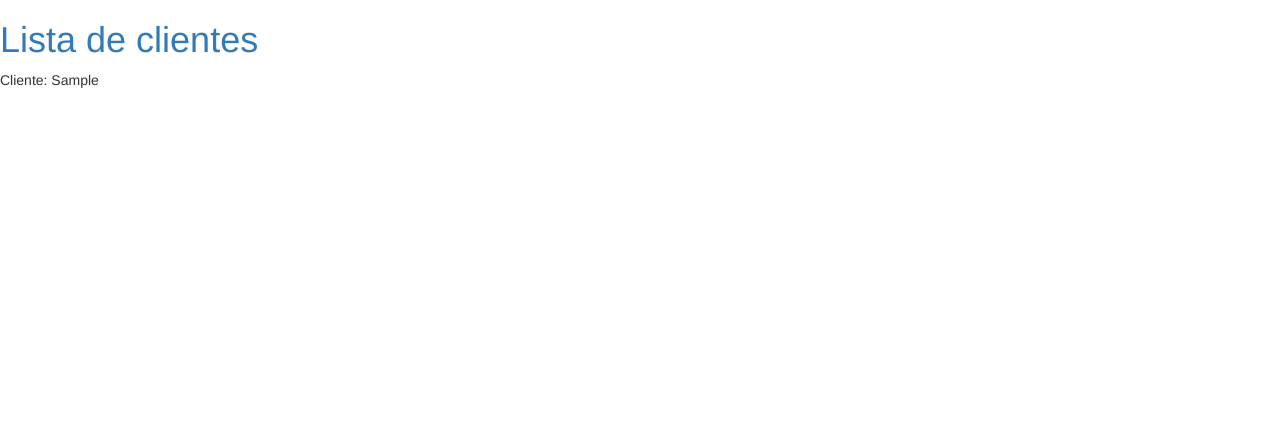
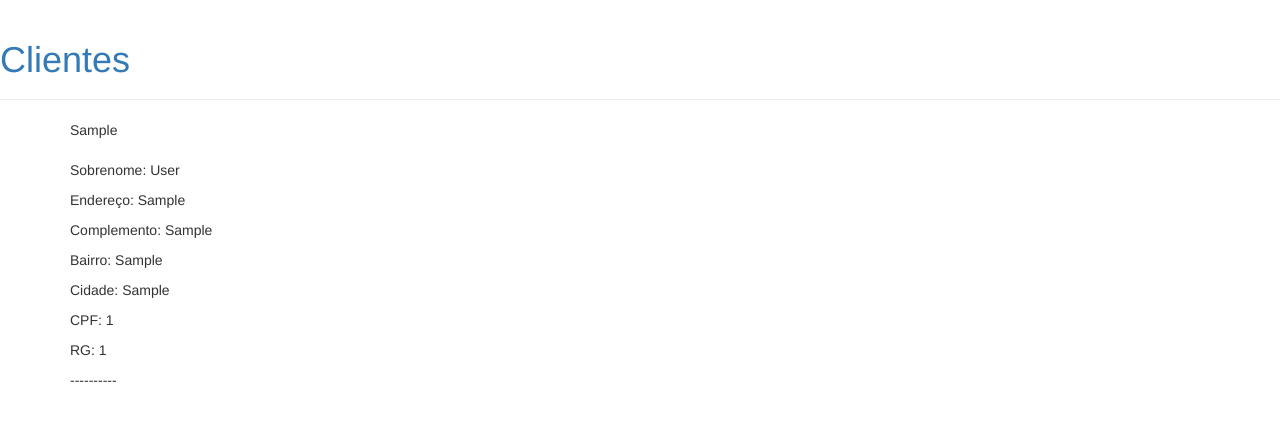
Before and after one commit to pedroalpacheco/cadastro, a Django app: page / in a window 1280 px wide. Shown: the top 421 px of the page. Run offline with Django 3.2, Linux system fonts and the light colour scheme; tables that the repository leaves empty hold one stand-in row (values such as "Sample post"); some libraries are stand-ins or nearby versions.

Commit message:
Lista_usuario

```diff
--- /dev/null
+++ b/cliente/templates/cliente/base.html
@@ -0,0 +1,23 @@
+{% load staticfiles %}
+<html>
+    <head>
+        <title>Cliente</title>
+        <link rel="stylesheet" href="//maxcdn.bootstrapcdn.com/bootstrap/3.2.0/css/bootstrap.min.css">
+        <link rel="stylesheet" href="//maxcdn.bootstrapcdn.com/bootstrap/3.2.0/css/bootstrap-theme.min.css">
+        <link href='//fonts.googleapis.com/css?family=Lobster&subset=latin,latin-ext' rel='stylesheet' type='text/css'>
+        <link rel="stylesheet" href="{% static 'css/blog.css' %}">
+    </head>
+    <body>
+        <div class="page-header">
+        <h1><a href="/">Clientes</a></h1>
+    </div>
+    <div class="content container">
+        <div class="row">
+            <div class="col-md-8">
+            {% block content %}
+            {% endblock %}
+            </div>
+        </div>
+    </div>
+    </body>
+</html>
--- a/cliente/templates/cliente/cliente_list.html
+++ b/cliente/templates/cliente/cliente_list.html
@@ -1,22 +1,20 @@
-{% load staticfiles %}
-<html>
-    <head>
-        <title>Lista de clientes</title>
-        <link rel="stylesheet" href="//maxcdn.bootstrapcdn.com/bootstrap/3.2.0/css/bootstrap.min.css">
-        <link rel="stylesheet" href="//maxcdn.bootstrapcdn.com/bootstrap/3.2.0/css/bootstrap-theme.min.css">
-        <link rel="stylesheet" href="{% static 'css/blog.css' %}">
-    </head>
-    <body>
-        <div>
-            <h1><a href="/">Lista de clientes</a></h1>
+{% extends 'cliente/base.html' %}
+
+{% block content %}
+    {% for post in posts %}
+        <div class="post">
+            <div class="date">
+                {{ post }}
+            </div>
+            <h1><a href="">{{ post.title | linebreaks }}</a></h1>
+            <p>Sobrenome: {{post.last_name}}</p>
+            <p>Endereço: {{post.endereco}}</p>
+    		<p>Complemento: {{post.complemento}}</p>
+    		<p>Bairro: {{post.bairro}}</p>
+    		<p>Cidade: {{post.cidade}}</p>
+    		<p>CPF: {{post.cpf}}</p>
+    		<p>RG: {{post.rg}}</p>
+    		<p>----------</p>
         </div>
-
-        {% for post in posts %}
-            <div>
-                <p>Cliente: {{ post }}</p>
-                <h1><a href="">{{ post.title }}</a></h1>
-                <p>{{ post.text|linebreaks }}</p>
-            </div>
-        {% endfor %}
-    </body>
-</html>
+    {% endfor %}
+{% endblock content %}
```
